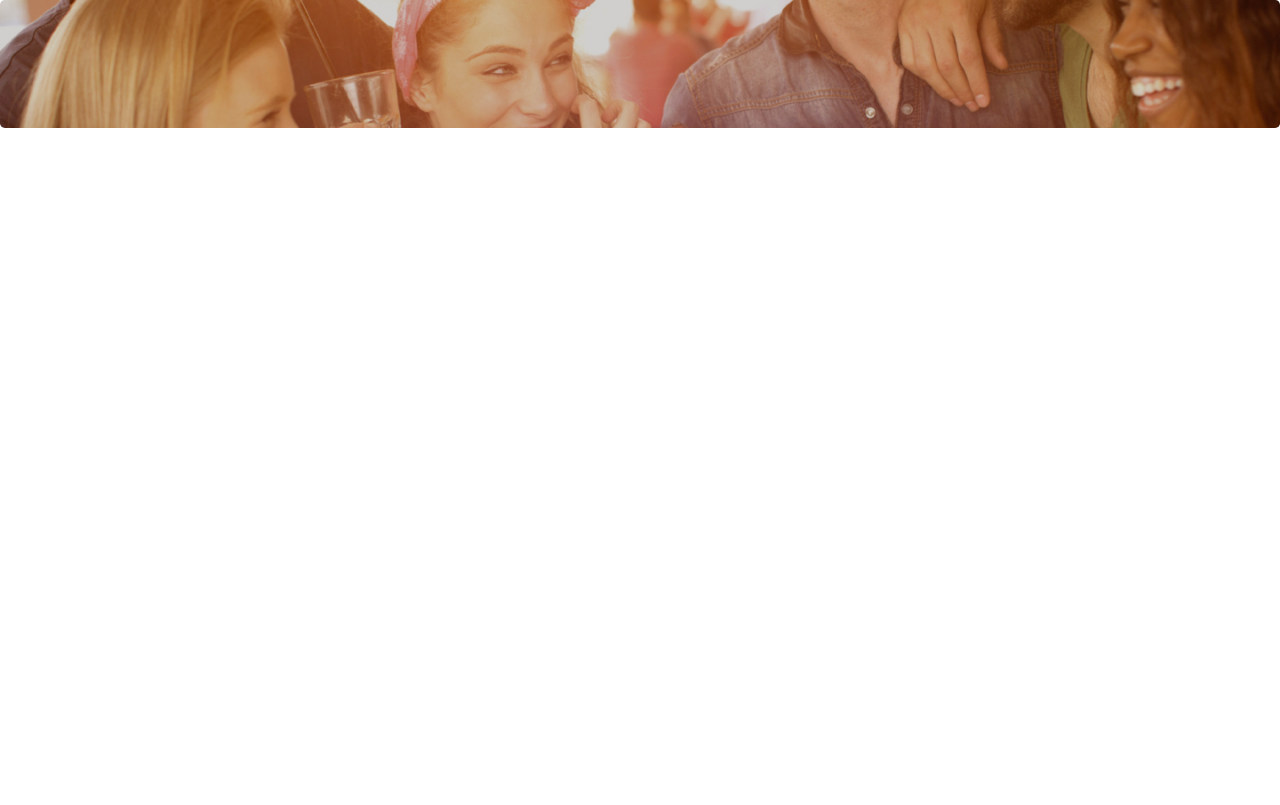
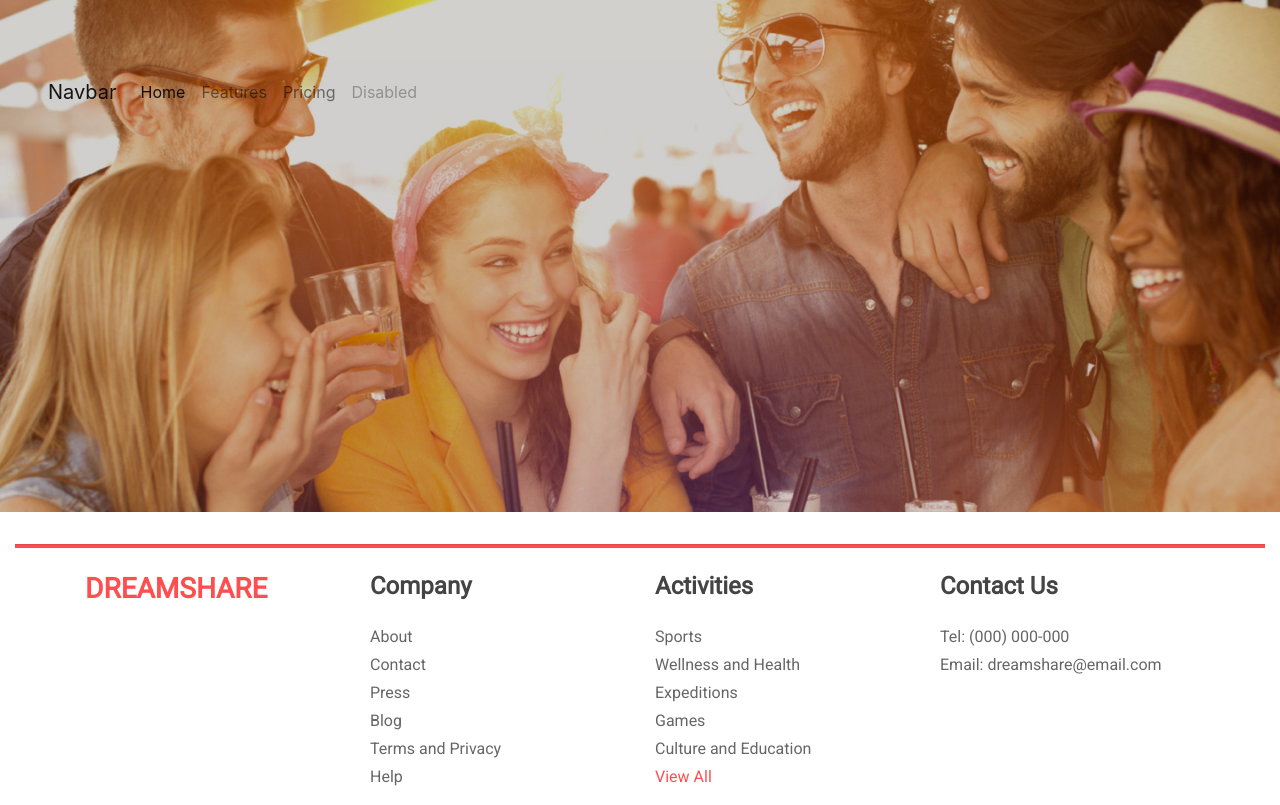
Before and after one commit to OTeeEnabor/Website-Job-Test, a plain HTML site: page index.html in a window 1280 px wide. Drawn offline with nearby package versions, Linux system fonts and the light colour scheme.

Commit message:
footer completed.

```diff
--- a/css/style.css
+++ b/css/style.css
@@ -28,7 +28,42 @@ Grey: #666666
     background-image: url(../images/headerBackground.jpg);
     background-position: center;
     background-size: cover;
-    height:100%;
+    border-radius: 0px!important;
+    height:40vw;
 
 
 }
+.dream-ul{
+    float:right;
+}
+
+/*Footer styling*/
+.dream-footer{
+    font-family: 'Roboto', sans-serif;
+}
+#footer-line{
+    width:100%;
+    height:3px;
+    background-color:var(--PinkLima);
+}
+#footer-brand{
+    color:var(--PinkLima);
+    font-family: 'Roboto', sans-serif;
+    font-weight: bold;
+}
+.footer-heading{
+    color:var(--DarkGrey);
+    font-family: 'Roboto', sans-serif;
+    font-weight:bold;
+}
+.footer-list{
+    padding-inline-start: 0px;
+    list-style-type: none;
+}
+.footer-list-item a{
+    color:var(--GreyLima);
+}
+#viewlink{
+    color:var(--PinkLima);
+}
+/*Footer styling ends here*/
--- a/index.html
+++ b/index.html
@@ -16,8 +16,83 @@
 </head>
 <body>
     <header class="jumbotron landing-page">
+            <nav class="navbar navbar-expand-lg navbar-light bg-transparent dream-nav">
+                    <a class="navbar-brand" href="#">Navbar</a>
+                    <button class="navbar-toggler" type="button" data-toggle="collapse" data-target="#navbarNav" aria-controls="navbarNav" aria-expanded="false" aria-label="Toggle navigation">
+                      <span class="navbar-toggler-icon"></span>
+                    </button>
+                    <div class="collapse navbar-collapse" id="navbarNav">
+                      <ul class="navbar-nav dream-ul">
+                        <li class="nav-item active">
+                          <a class="nav-link" href="#">Home <span class="sr-only">(current)</span></a>
+                        </li>
+                        <li class="nav-item">
+                          <a class="nav-link" href="#">Features</a>
+                        </li>
+                        <li class="nav-item">
+                          <a class="nav-link" href="#">Pricing</a>
+                        </li>
+                        <li class="nav-item">
+                          <a class="nav-link disabled" href="#" tabindex="-1" aria-disabled="true">Disabled</a>
+                        </li>
+                      </ul>
+                    </div>
+                  </nav>
 
     </header>
+    <!--FOOTER STARTS HERE-->
+    <footer class="container-fluid dream-footer">
+      <hr id="footer-line" class="mb-4">
+      <div class="container">
+        <div class="row">
+          <div class="col-lg-3">
+            <h3 id="footer-brand">
+              DREAMSHARE
+            </h3>
+          </div>
+          <div class="col-lg-3">
+            <h4 class="footer-heading">
+              Company
+            </h4>
+            <ul class="footer-list mt-4">
+              <li class="footer-list-item mb-1"><a href="">About</a></li>
+              <li class="footer-list-item mb-1"><a href="">Contact</a></li>
+              <li class="footer-list-item mb-1"><a href="">Press</a></li>
+              <li class="footer-list-item mb-1"><a href="">Blog</a></li>
+              <li class="footer-list-item mb-1"><a href="">Terms and Privacy</a></li>
+              <li class="footer-list-item mb-1"><a href="">Help</a></li>
+            </ul>
+          </div>
+          <div class="col-lg-3">
+            <h4 class="footer-heading">
+              Activities
+            </h4>
+            <ul class="footer-list mt-4">
+              <li class="footer-list-item mb-1"><a href="">Sports</a></li>
+              <li class="footer-list-item mb-1"><a href="">Wellness and Health</a></li>
+              <li class="footer-list-item mb-1"><a href="">Expeditions</a></li>
+              <li class="footer-list-item mb-1"><a href="">Games</a></li>
+              <li class="footer-list-item mb-1"><a href="">Culture and Education</a></li>
+              <li class="footer-list-item mb-1"><a id ="viewlink"href="">View All</a></li>
+            </ul>
+          </div>
+          <div class="col-lg-3">
+            <h4 class="footer-heading">
+              Contact Us
+            </h4>
+            <ul class="footer-list mt-4">
+              <li class="footer-list-item mb-1"><a href="">Tel: (000) 000-000</a></li>
+              <li class="footer-list-item mb-1"><a href="">Email: dreamshare@email.com</a></li>
+            </ul>
+          </div>
+        </div>
+      </div>
+      <!-- this is so cool -->
+      <!-- I wrote on your code while we recording  -->
+      <!-- all the best for your projects and future bro -->
+
+    </footer>
+    <!--FOOTER ENDS HERE-->
 
 <script src="https://code.jquery.com/jquery-3.3.1.slim.min.js" integrity="sha384-q8i/X+965DzO0rT7abK41JStQIAqVgRVzpbzo5smXKp4YfRvH+8abtTE1Pi6jizo" crossorigin="anonymous"></script>
 <script src="https://cdnjs.cloudflare.com/ajax/libs/popper.js/1.14.7/umd/popper.min.js" integrity="sha384-UO2eT0CpHqdSJQ6hJty5KVphtPhzWj9WO1clHTMGa3JDZwrnQq4sF86dIHNDz0W1" crossorigin="anonymous"></script>
```
